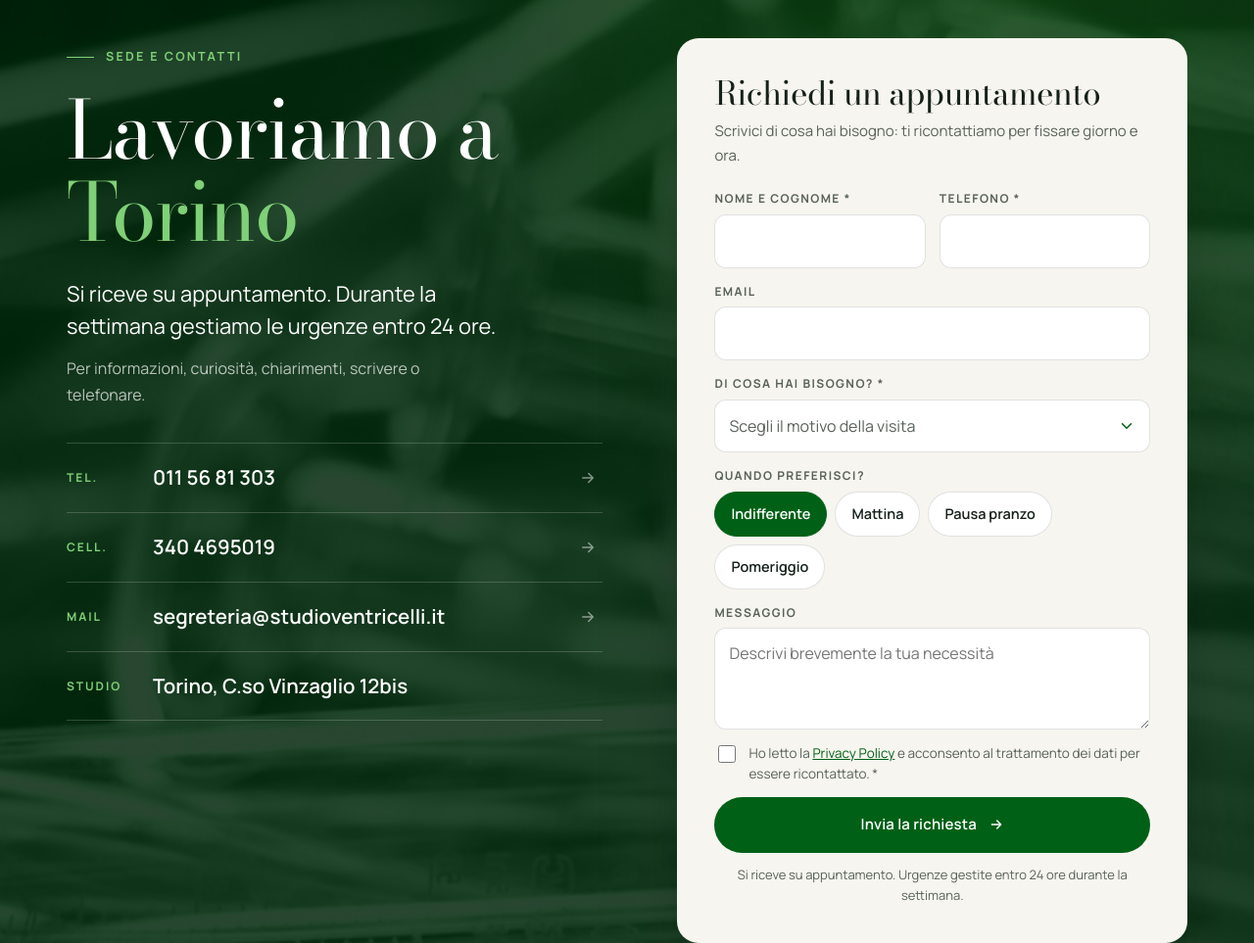
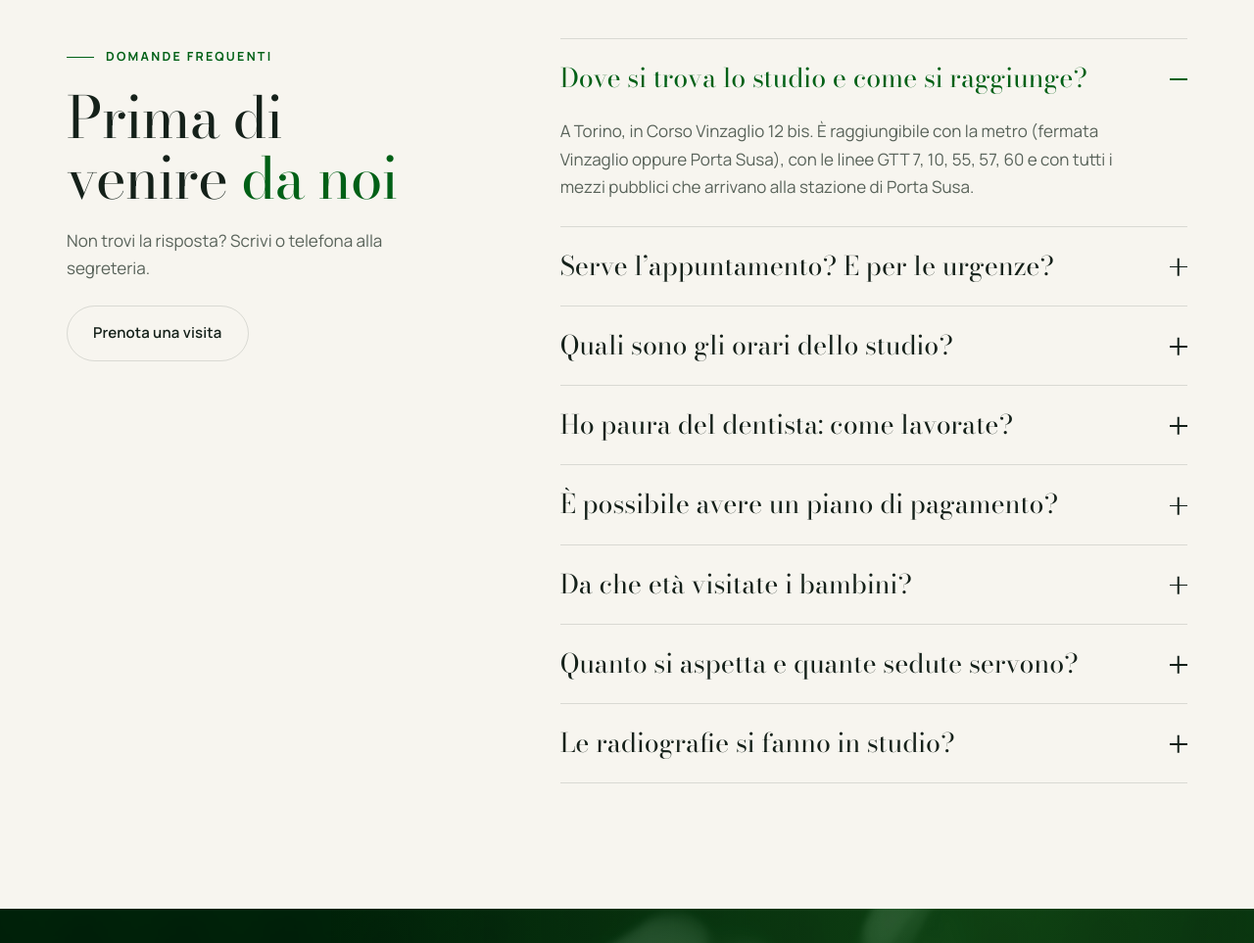
Before and after one commit to albertobarosso1999-boop/studio-ventricelli-preview, a plain HTML site: page index.html in a window 1280 px wide. Shown: the part 2440-3403 px from the top of the page at 98% size. Drawn offline with nearby package versions, Linux system fonts and the light colour scheme.

Commit message:
Home: aggiunta la sezione Prima di venire da noi
Co-Authored-By: Claude Fable 5.2 <noreply@anthropic.com>

```diff
--- a/index.html
+++ b/index.html
@@ -99,6 +99,28 @@
 
 <!-- TRATTAMENTI: striscia scorrevole -->
 <a class="marquee" href="trattamenti.html" aria-label="Tutti i trattamenti"><div class="track" aria-hidden="true"><span>Conservativa</span><span>Protesi</span><span>Chirurgia orale</span><span>Implantologia</span><span>Parodontologia</span><span>Estetica</span><span>Igiene e prevenzione</span><span>Pedodonzia</span><span>Ortodonzia</span><span>Conservativa</span><span>Protesi</span><span>Chirurgia orale</span><span>Implantologia</span><span>Parodontologia</span><span>Estetica</span><span>Igiene e prevenzione</span><span>Pedodonzia</span><span>Ortodonzia</span></div></a>
+
+<!-- FAQ -->
+<section class="pad" id="faq">
+  <div class="wrap faq-grid">
+    <div class="side">
+      <span class="eyebrow reveal">Domande frequenti</span>
+      <h2 class="h2 reveal">Prima di venire <em>da noi</em></h2>
+      <p class="reveal">Non trovi la risposta? Scrivi o telefona alla segreteria.</p>
+      <a class="btn btn-line reveal" href="#prenota" style="margin-top:24px">Prenota una visita</a>
+    </div>
+    <div class="faq reveal">
+        <details name="faq" open><summary>Dove si trova lo studio e come si raggiunge?<i></i></summary><div>A Torino, in Corso Vinzaglio 12 bis. È raggiungibile con la metro (fermata Vinzaglio oppure Porta Susa), con le linee GTT 7, 10, 55, 57, 60 e con tutti i mezzi pubblici che arrivano alla stazione di Porta Susa.</div></details>
+        <details name="faq"><summary>Serve l’appuntamento? E per le urgenze?<i></i></summary><div>Si riceve su appuntamento. Durante la settimana gestiamo le urgenze entro 24 ore: telefona allo 011 56 81 303 o al 340 4695019.</div></details>
+        <details name="faq"><summary>Quali sono gli orari dello studio?<i></i></summary><div>Lunedì, mercoledì e venerdì 09.00 – 12.00 e 13.00 – 20.00. Martedì 12.30 – 19.30. Giovedì 09.00 – 14.00.</div></details>
+        <details name="faq"><summary>Ho paura del dentista: come lavorate?<i></i></summary><div>Abbiamo notevole esperienza nel trattamento di pazienti ansiosi e odontofobici. Spieghiamo i piani di cura in modo che siano comprensibili e condivisi: in questo modo si limitano gli imprevisti e si evitano brutte sorprese.</div></details>
+        <details name="faq"><summary>È possibile avere un piano di pagamento?<i></i></summary><div>Sì, i piani di pagamento sono personalizzabili. Contattaci per saperne di più.</div></details>
+        <details name="faq"><summary>Da che età visitate i bambini?<i></i></summary><div>A partire dai 6 anni: prevenzione della carie con istruzione all’igiene, pulizia dei denti, sigillatura dei solchi, fluoroprofilassi topica e consigli di igiene alimentare, oltre alla cura delle carie dei denti da latte e all’intercettazione precoce delle malocclusioni.</div></details>
+        <details name="faq"><summary>Quanto si aspetta e quante sedute servono?<i></i></summary><div>Nei nostri studi le attese sono limitatissime se non nulle. Se lo richiedi diamo appuntamenti “lunghi” per limitare il numero di sedute necessarie, e ti ricordiamo via SMS giorno e ora degli appuntamenti.</div></details>
+        <details name="faq"><summary>Le radiografie si fanno in studio?<i></i></summary><div>Sì. La radiovideografia endorale riduce il tempo di esposizione ai raggi X anche di 7 volte rispetto alle tecniche tradizionali con pellicola, e nello studio di Torino disponiamo di ortopantomografo digitale per le radiografie panoramiche, senza doversi recare in appositi centri.</div></details>
+    </div>
+  </div>
+</section>
 
 <!-- CONTATTI -->
 <section class="pad contact" id="contatti">
```
Also changed, not shown: contatti.html (+1 -1 lines).
